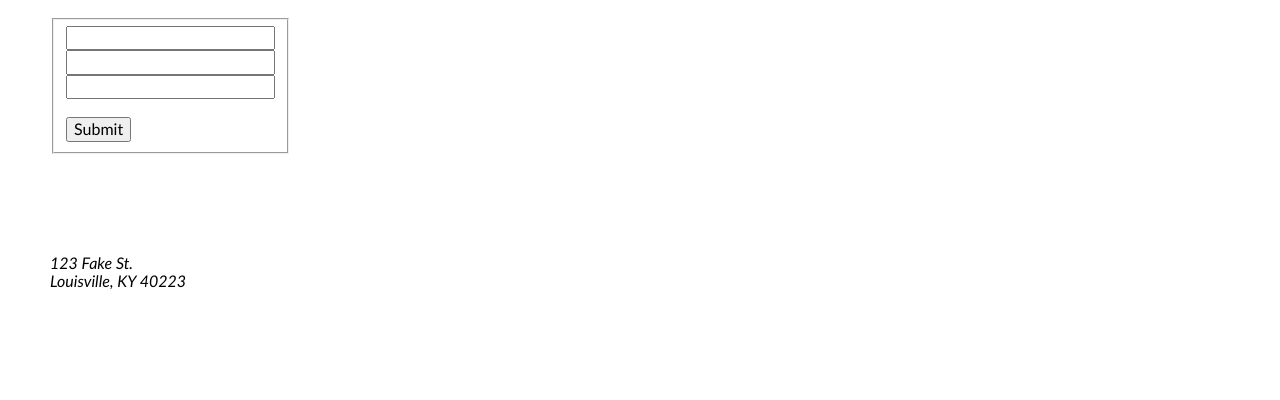
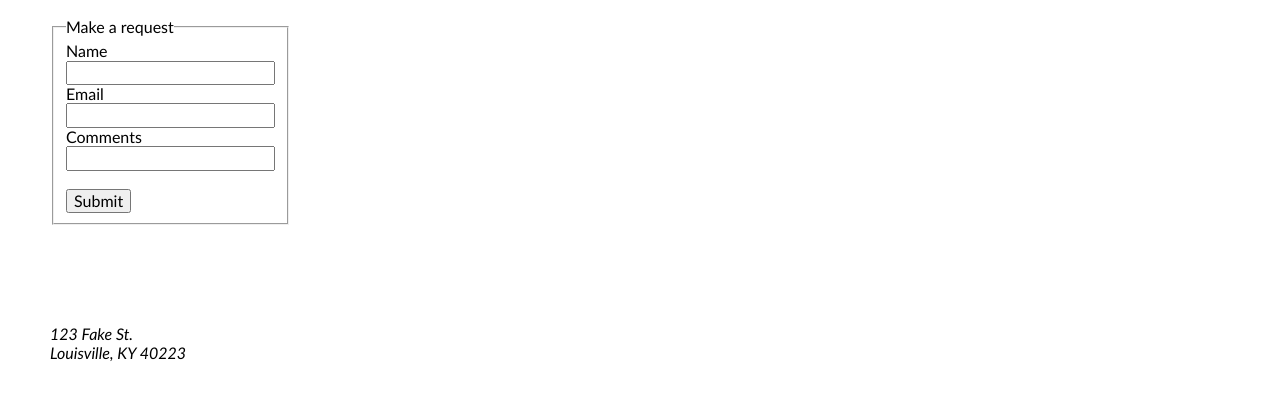
Before and after one commit to jo-v-cs/contractor_website, a website: page public/request.html in a window 1280 px wide. Shown: the part 228-628 px from the top of the page. Drawn offline with Linux system fonts and the light colour scheme.

Commit message:
Form formatting

```diff
--- a/public/css/style.css
+++ b/public/css/style.css
@@ -77,6 +77,10 @@ li > a {
 
 /* Form element formatting */
 
+fieldset {
+    justify-self: center;
+}
+
 form {
     display: table;
 }
--- a/public/request.html
+++ b/public/request.html
@@ -29,11 +29,12 @@
             <h1>Make a request</h1>
             <form action="" method="get">
                 <fieldset>
-                    <label for="name"></label>
+                    <legend>Make a request</legend>
+                    <label for="name">Name</label>
                     <input type="text" name="name" id="name" required>
-                    <label for="email"></label>
+                    <label for="email">Email</label>
                     <input type="text" name="email" id="email" required>
-                    <label for="comments"></label>
+                    <label for="comments">Comments</label>
                     <input type="text" name="comments" id="email" required>
                     <br>
                     <br>
```
